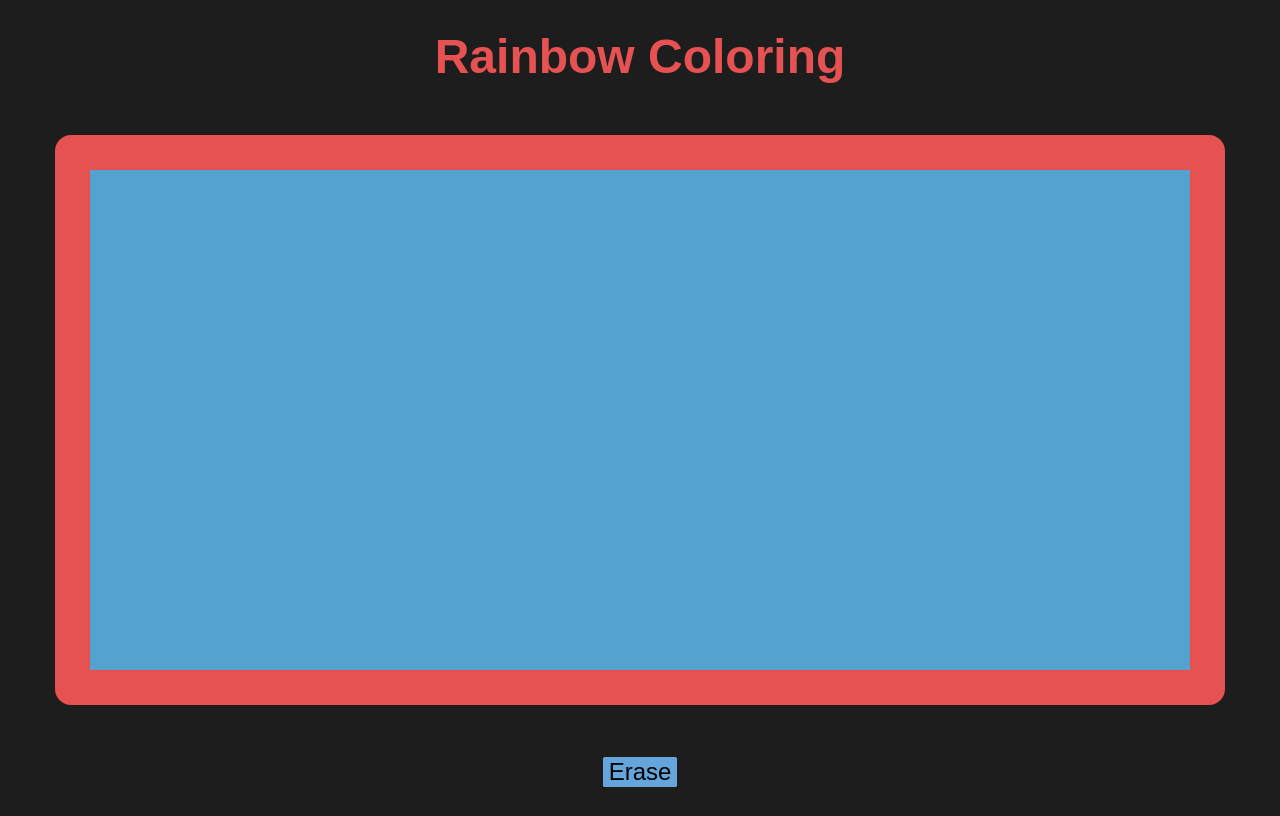
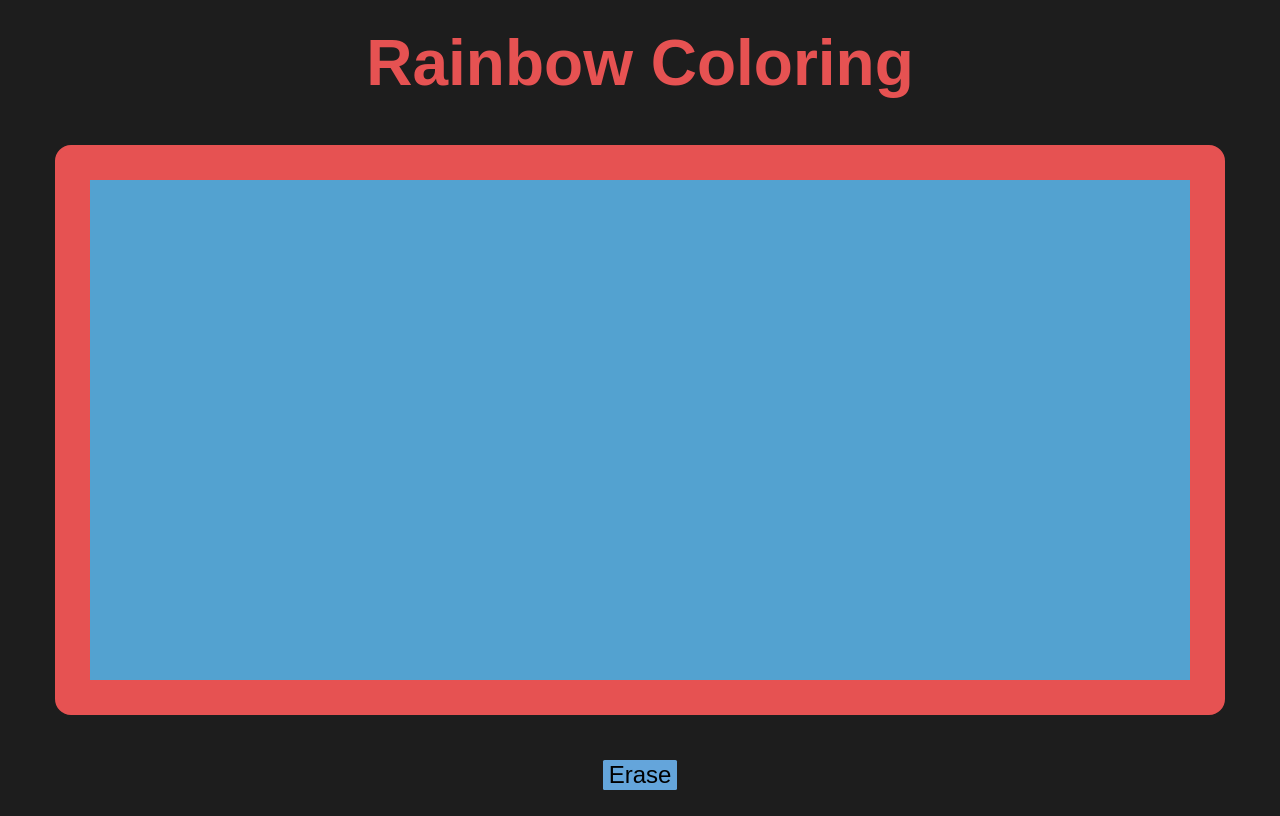
Before and after one commit to katsup07/Rainbow-Coloring, a plain HTML site: page index.html in a window 1280 px wide. Drawn offline with Linux system fonts and the light colour scheme.

Commit message:
Add shadow to title

```diff
--- a/style.css
+++ b/style.css
@@ -9,8 +9,13 @@ body {
 }
 
 p {
-  font-size: 3em;
+  font-size: 4em;
   margin: 0px;
+  transition: all 0.7s;
+}
+
+p:hover{
+  text-shadow: 2px 2px 2px rgb(96, 96, 96);
 }
 
 canvas {
```
